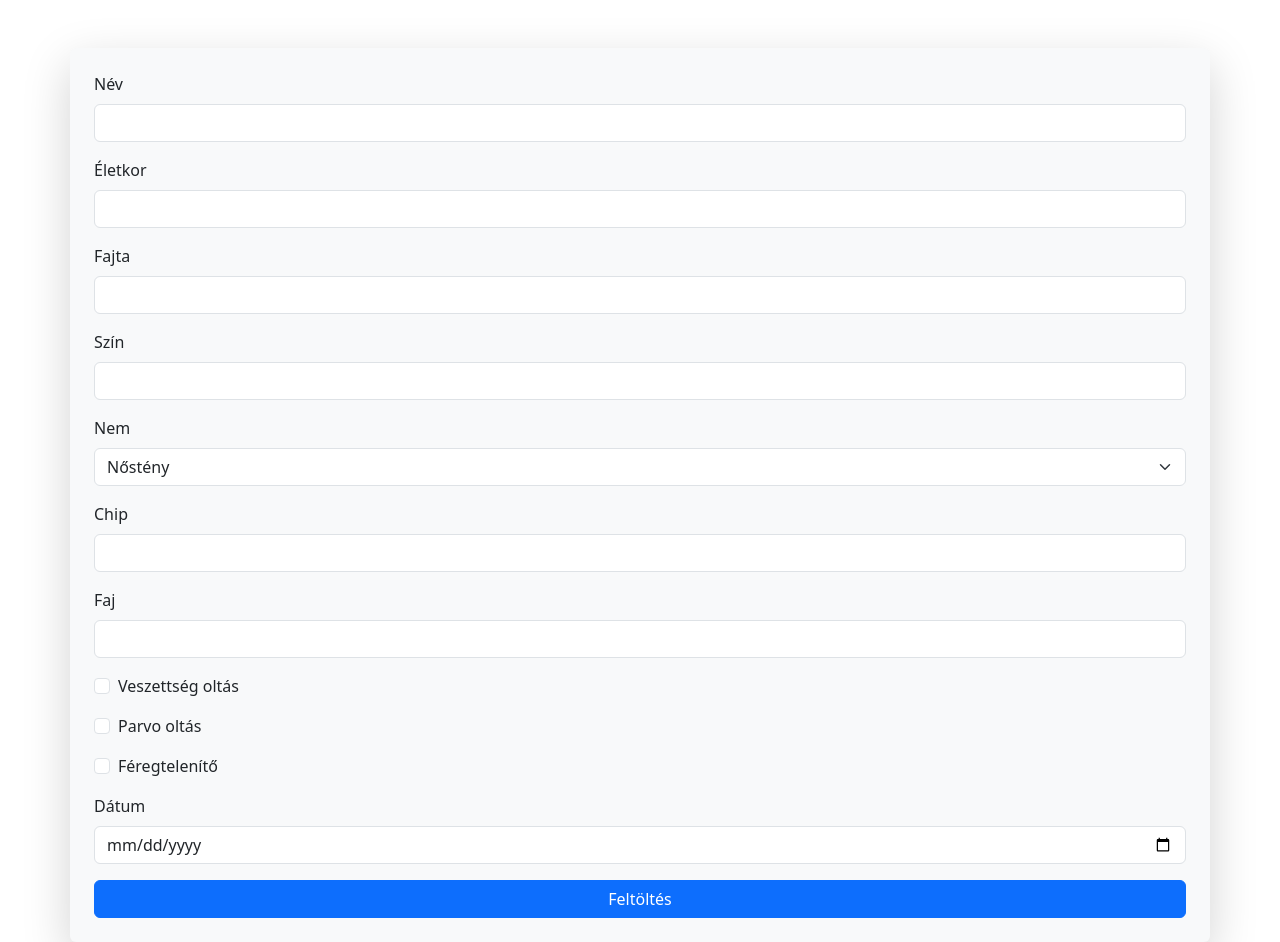
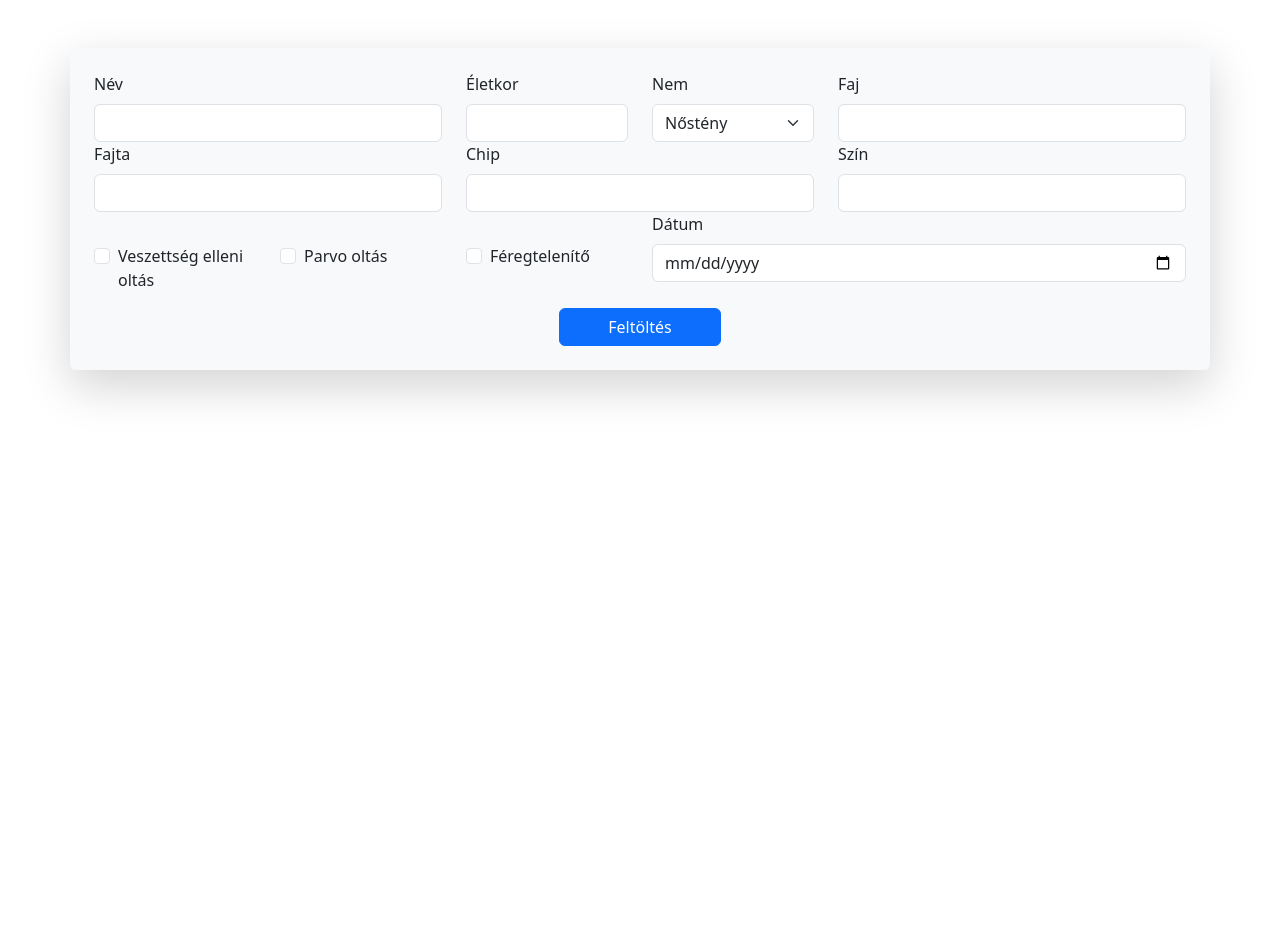
Before and after one commit to bandiiskola/MenhelyProjekt, an Angular app in the folder Menhely/: page /feltoltes in a window 1280 px wide. After the commit the page ends 800 px from the top, so only its background shows below. Built offline with nearby package versions, Linux system fonts and the light colour scheme.

Commit message:
Jobb kinézet

```diff
--- a/Menhely/src/app/input/input.component.html
+++ b/Menhely/src/app/input/input.component.html
@@ -2,7 +2,8 @@
   class="container mt-5 p-4 rounded shadow-lg bg-light"
   (ngSubmit)="onSubmit()"
 >
-  <div class="mb-3">
+<div class="row">
+  <div class="col-md-4">
     <label for="name" class="form-label">Név</label>
     <input
       type="text"
@@ -13,44 +14,19 @@
       required
     />
   </div>
-
-  <div class="mb-3">
+  <div class="col-md-2">
     <label for="age" class="form-label">Életkor</label>
     <input
       type="number"
       id="age"
       class="form-control"
-      max="999"
+      oninput="javascript: if (this.value.length > this.maxLength) this.value = this.value.slice(0, this.maxLength);"
+      maxlength="3"
       name="eletkor"
       required
     />
   </div>
-
-  <div class="mb-3">
-    <label for="breed" class="form-label">Fajta</label>
-    <input
-      type="text"
-      id="breed"
-      class="form-control"
-      maxlength="50"
-      name="fajta"
-      required
-    />
-  </div>
-
-  <div class="mb-3">
-    <label for="color" class="form-label">Szín</label>
-    <input
-      type="text"
-      id="color"
-      class="form-control"
-      maxlength="40"
-      name="szin"
-      required
-    />
-  </div>
-
-  <div class="mb-3">
+  <div class="col-md-2">
     <label for="gender" class="form-label">Nem</label>
     <select
       id="gender"
@@ -62,8 +38,31 @@
       <option value="1">Hím</option>
     </select>
   </div>
-
-  <div class="mb-3">
+  <div class="col-md-4">
+    <label for="species" class="form-label">Faj</label>
+    <input
+      type="text"
+      id="species"
+      class="form-control"
+      maxlength="40"
+      name="faj"
+      required
+    />
+  </div>
+</div>
+<div class="row">
+  <div class="col-md-4">
+    <label for="breed" class="form-label">Fajta</label>
+    <input
+      type="text"
+      id="breed"
+      class="form-control"
+      maxlength="50"
+      name="fajta"
+      required
+    />
+  </div>
+  <div class="col-md-4">
     <label for="chip" class="form-label">Chip</label>
     <input
       type="text"
@@ -75,29 +74,31 @@
       required
     />
   </div>
-
-  <div class="mb-3">
-    <label for="species" class="form-label">Faj</label>
+  <div class="col-md-4">
+    <label for="color" class="form-label">Szín</label>
     <input
       type="text"
-      id="species"
+      id="color"
       class="form-control"
       maxlength="40"
-      name="faj"
+      name="szin"
       required
     />
   </div>
-
+</div>
+<div class="row">
+  <div class="col-md-2" style="margin-top: 2rem;">
     <div class="form-check mb-3">
+      <label class="form-check-label" for="rabies">Veszettség elleni oltás</label>
       <input
         class="form-check-input"
         type="checkbox"
         id="rabies"
         name="veszettseg"
       />
-    <label class="form-check-label" for="rabies">Veszettség oltás</label>
     </div>
-
+  </div>
+  <div class="col-md-2" style="margin-top: 2rem;">
     <div class="form-check mb-3">
       <input
         class="form-check-input"
@@ -107,7 +108,8 @@
       />
       <label class="form-check-label" for="parvo">Parvo oltás</label>
     </div>
-
+  </div>
+  <div class="col-md-2" style="margin-top: 2rem;">
     <div class="form-check mb-3">
       <input
         class="form-check-input"
@@ -117,7 +119,8 @@
       />
       <label class="form-check-label" for="deworming">Féregtelenítő</label>
     </div>
-
+  </div>
+  <div class="col-md-6">
     <div class="mb-3">
       <label for="date" class="form-label">Dátum</label>
       <input
@@ -128,6 +131,10 @@
         required
       />
     </div>
-
-  <button type="submit" class="btn btn-primary w-100">Feltöltés</button>
+  </div>
+</div>
+<div class="row">
+<div class="col-md-5"></div>
+<div class="col-md-2"><button type="submit" class="btn btn-primary w-100">Feltöltés</button></div>
+</div>
 </form>
```
Lines whose indentation alone changed are shown as unchanged.
